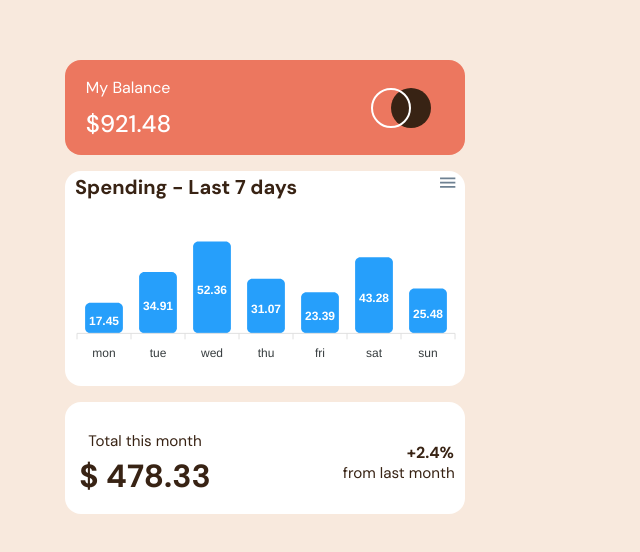
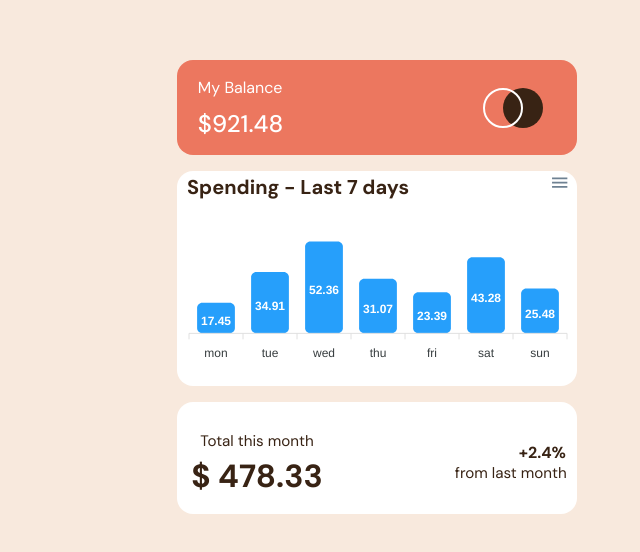
Before and after one commit to leonardojcpg/MoneyChart, a React (Vite) app: page / in a window 1280 px wide. Shown: the top 552 px of the page, without its empty margins (335-975 px from the left). Built offline with nearby package versions, Linux system fonts and the light colour scheme.

Commit message:
feat: Finishing

```diff
--- a/src/components/chart/styles.css
+++ b/src/components/chart/styles.css
@@ -3,7 +3,7 @@
     background-color: #fff;
     display: flex;
     width: 25rem;
-    margin-left: 25rem;
+    margin-left: 40%;
     border-radius: 1rem;
     margin-top: 1rem;
 }
--- a/src/components/footerDisplay/style.css
+++ b/src/components/footerDisplay/style.css
@@ -4,7 +4,7 @@
     background-color: #fff;
     border-radius: 1rem;
     width: 25rem;
-    margin-left: 25rem;
+    margin-left: 40%;
     height: 7rem; /* Aumente a altura para o valor desejado */
     font-family: "DM Sans", sans-serif;
     font-weight: 400;
--- a/src/components/header/styles.css
+++ b/src/components/header/styles.css
@@ -5,7 +5,7 @@
     display: flex;
     align-items: center;
     justify-content: flex-start;
-    margin-left: 25rem;
+    margin-left: 40%;
     margin-top: 3.75rem;
     border-radius: 1rem;
 }
```
Also changed, not shown: 1 other file (tests, documents, lock files or other folders).
